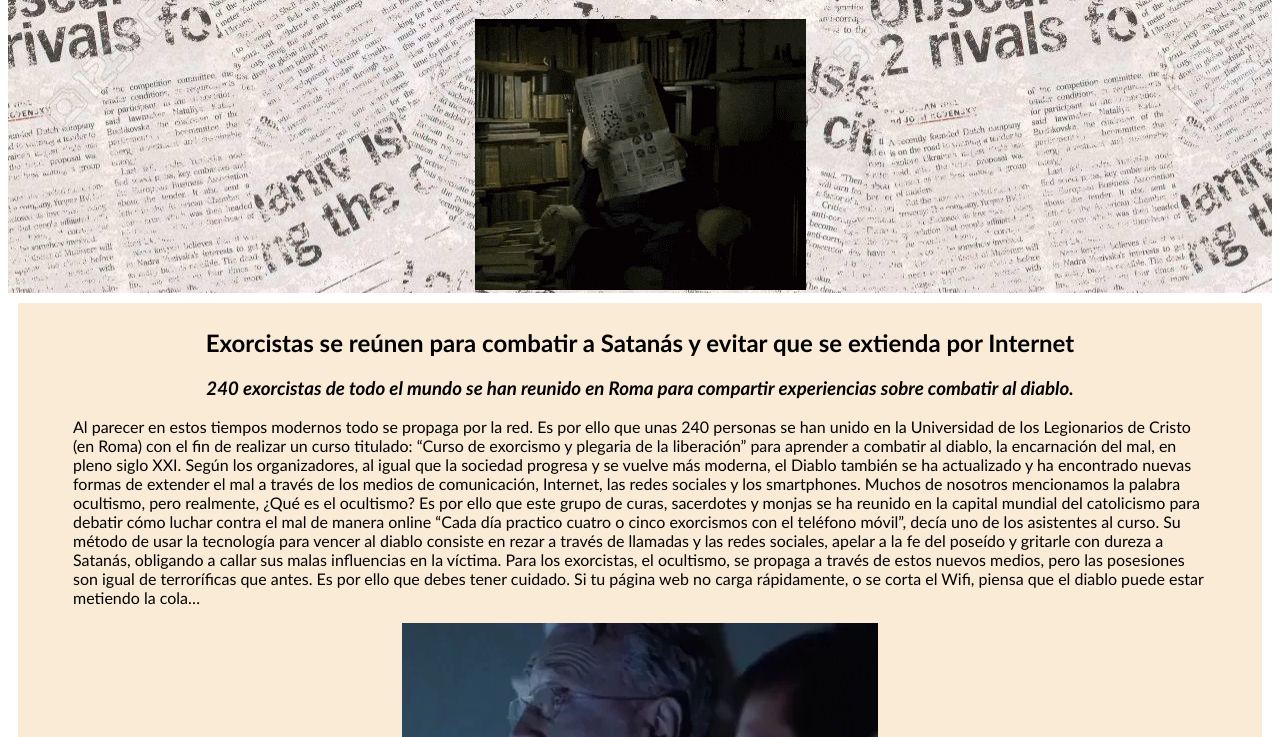
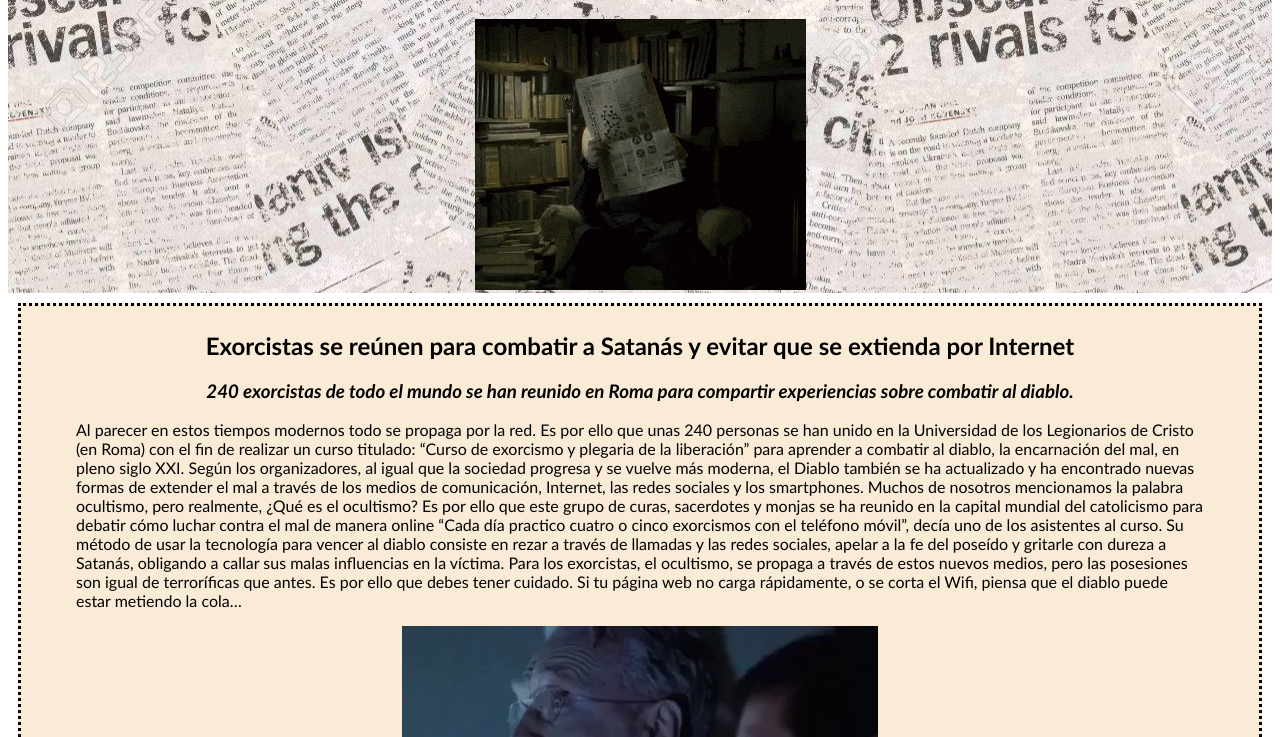
Before and after one commit to Irueta/puentecito, a plain HTML site: page index.html in a window 1280 px wide. Shown: the part 63-800 px from the top of the page. Drawn offline with Linux system fonts and the light colour scheme.

Commit message:
+ borde doteado

```diff
--- a/style.css
+++ b/style.css
@@ -1,20 +1,16 @@
 * {
     font-family: 'Gill Sans', 'Gill Sans MT', Calibri, 'Trebuchet MS', sans-serif;
-
 }
 
 header {
     text-align: center;
     background-image: url("./img/fondo.jpg")
 }
-body{
-
-}
 
 section > article{
     margin: 10px;
     padding: 5px;
-
+    border-style: dotted;
     background-color: antiquewhite;
 
 
```
